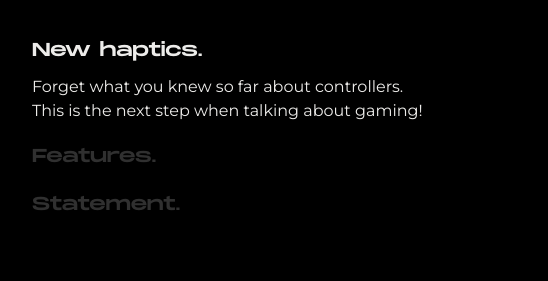
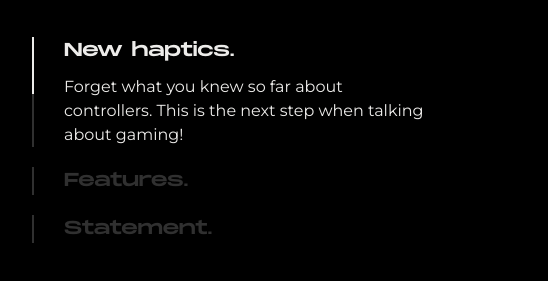
Before and after one commit to jorisdemange/Phantom-Controller-for-Px8, a plain HTML site: page index.html in a window 1280 px wide. Both pictures are taken after a click on the element 320 px from the left and 427 px from the top of the page. Shown: the part 347-628 px from the top of the page, 88-636 px from the left. Drawn offline with nearby package versions, Linux system fonts and the light colour scheme; some packages are replaced by stand-ins of ours; files that its build step writes are made by us from their sources; a script that the page names is missing.

Commit message:
Slider 2 working

```diff
--- a/index.html
+++ b/index.html
@@ -64,8 +64,8 @@
 						<div class="wrapper">
 							<h2>The all<br />new controller</h2>
 							<div class="slider">
-								<div class="slide active">
-									<div class="progress-bar">
+								<div class="slide active" onclick="openSlide(this)">
+									<div class="progress">
 										<div class="progress-value"></div>
 									</div>
 									<div class="wrapper">
@@ -76,8 +76,8 @@
 										</div>
 									</div>
 								</div>
-								<div class="slide">
-									<div class="progress-bar">
+								<div class="slide deux" onclick="openSlide(this)">
+									<div class="progress">
 										<div class="progress-value"></div>
 									</div>
 									<div class="wrapper">
@@ -88,8 +88,8 @@
 										</dev>
 									</div>
 								</div>
-								<div class="slide">
-									<div class="progress-bar">
+								<div class="slide" onclick="openSlide(this)">
+									<div class="progress">
 										<div class="progress-value"></div>
 									</div>
 									<div class="wrapper">
--- a/js/script.js
+++ b/js/script.js
@@ -11,6 +11,37 @@ tl.from(
 tl.from(".anim-nav2", { opacity: 0 }, "-=.5");
 
 ///// SLIDE 2
+
+// Switch .active class on click
+var slides = ".slider .slide";
+var amountOfSlides = $(slides).length;
+
+function openSlide(el) {
+  $(slides).removeClass("active");
+  $(el).addClass("active");
+  tlprogress = gsap.timeline({
+    defaults: { duration: 5 },
+    delay: 0.2,
+    onComplete: gotoNext,
+  });
+  tlprogress.fromTo(
+    $(el).find(".progress-value"),
+    { height: "0%" },
+    { height: "100%", ease: "none" }
+  );
+}
+
+function gotoNext() {
+  let activeSlide = ".slider .active";
+  var indexActiveSlide = $(slides).index($(activeSlide));
+  if (indexActiveSlide + 1 < amountOfSlides) {
+    // Go to next
+    openSlide($(activeSlide).next());
+  } else {
+    // go to first
+    openSlide($(activeSlide).siblings().first());
+  }
+}
 
 /* Second video plays only when entering the viewport.
 Conflict with jQuery, to debug
@@ -26,10 +57,10 @@ $('#video2').each(function(){
 })
 */
 
-// Switch .active class on click
-var selector = ".slider .slide";
-
-$(selector).on("click", function () {
-  $(selector).removeClass("active");
-  $(this).addClass("active");
+ScrollTrigger.create({
+  trigger: "#video2",
+  onEnter: () => "#video2".play(),
+  onEnterBack: () => "#video2".play(),
+  onLeave: () => "#video2".restart(),
+  onLeaveBack: () => "#video2".restart(),
 });
```
